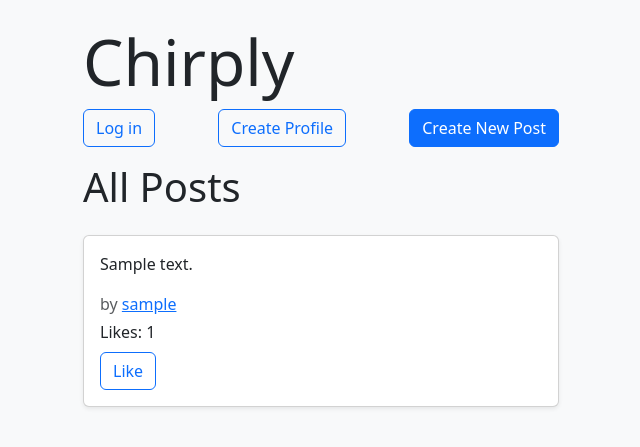
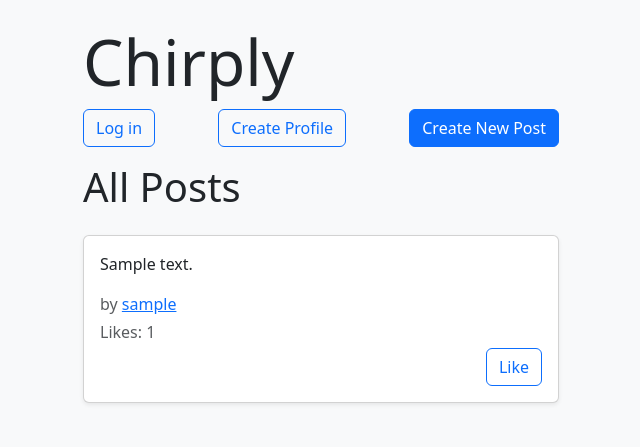
Before and after one commit to OrangeUserOn/Chirply, a Flask app: page /home in a window 1280 px wide. Shown: the top 447 px of the page, without its empty margins (319-959 px from the left). Run offline with Flask 3, Linux system fonts and the light colour scheme; tables that the repository leaves empty hold one stand-in row (values such as "Sample post"); some libraries are stand-ins or nearby versions.

Commit message:
Moved likes button

```diff
--- a/templates/posts.html
+++ b/templates/posts.html
@@ -46,8 +46,9 @@
 					<p class="text-muted mb-1">
 					by <a href="{{ url_for('profile', user_id=post.author_id) }}">{{ post.author.username }}</a>
 					</p>
-					<p class="mb-2 likes">Likes: {{ post.likes | length }}</p>
+                    <p class="text-muted mb-1">Likes: {{ post.likes | length }}</p>
 
+				<div class="d-flex justify-content-end">
                     <form action="{{ url_for('like', post_id=post.post_id) }}" method="POST" class="likes">
                         <button type="submit" class="btn btn-outline-primary">
                         {% if session.user_id in post.likes_as_flat_user_id_list() %}
@@ -59,6 +60,9 @@
                     </form>
 					</div>
                 </div>
+            </div>
+
+
 		{% endfor %}
 
 	</div>
```
Also changed, not shown: README.md. Lines whose indentation alone changed are shown as unchanged.
